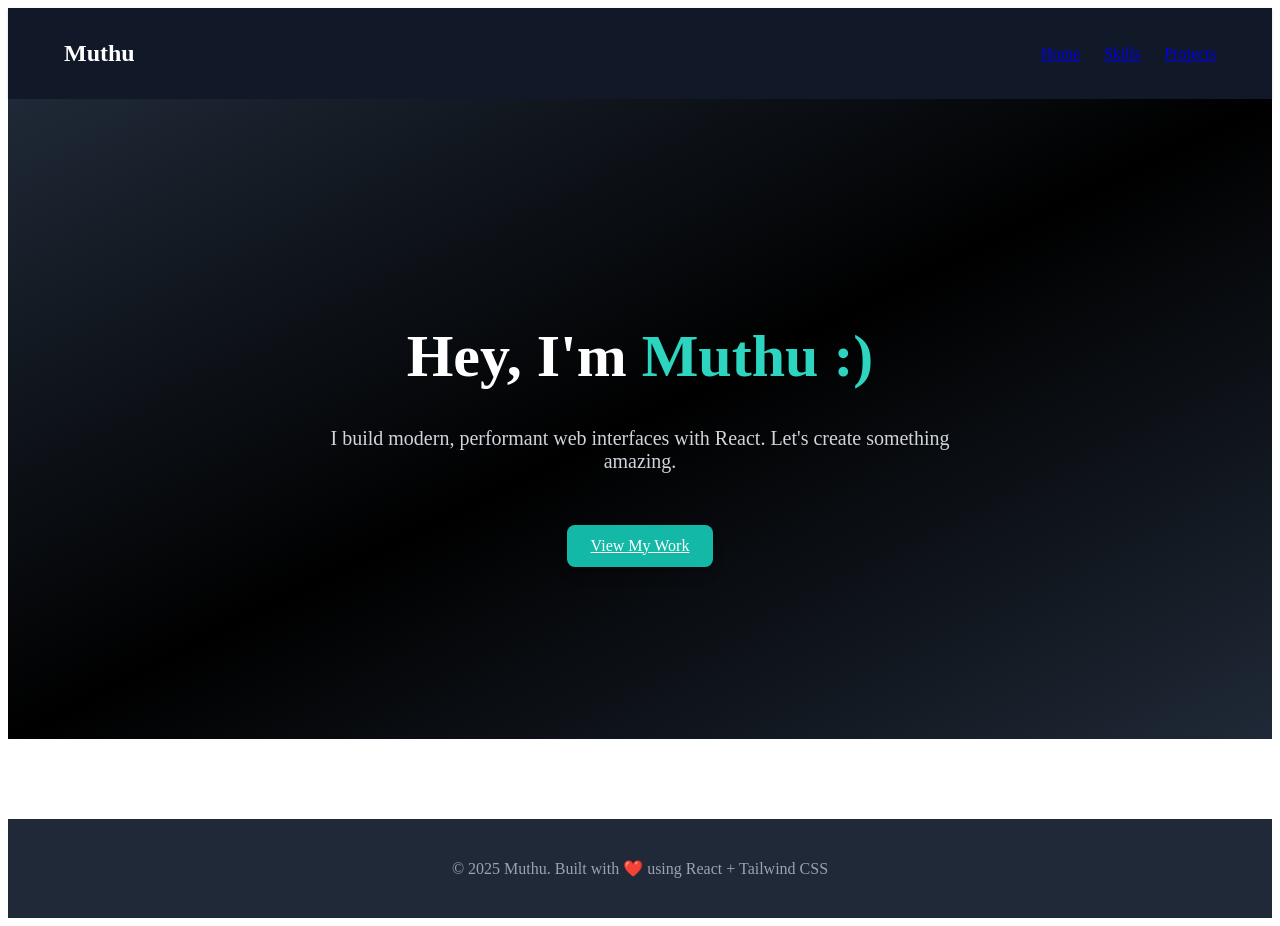
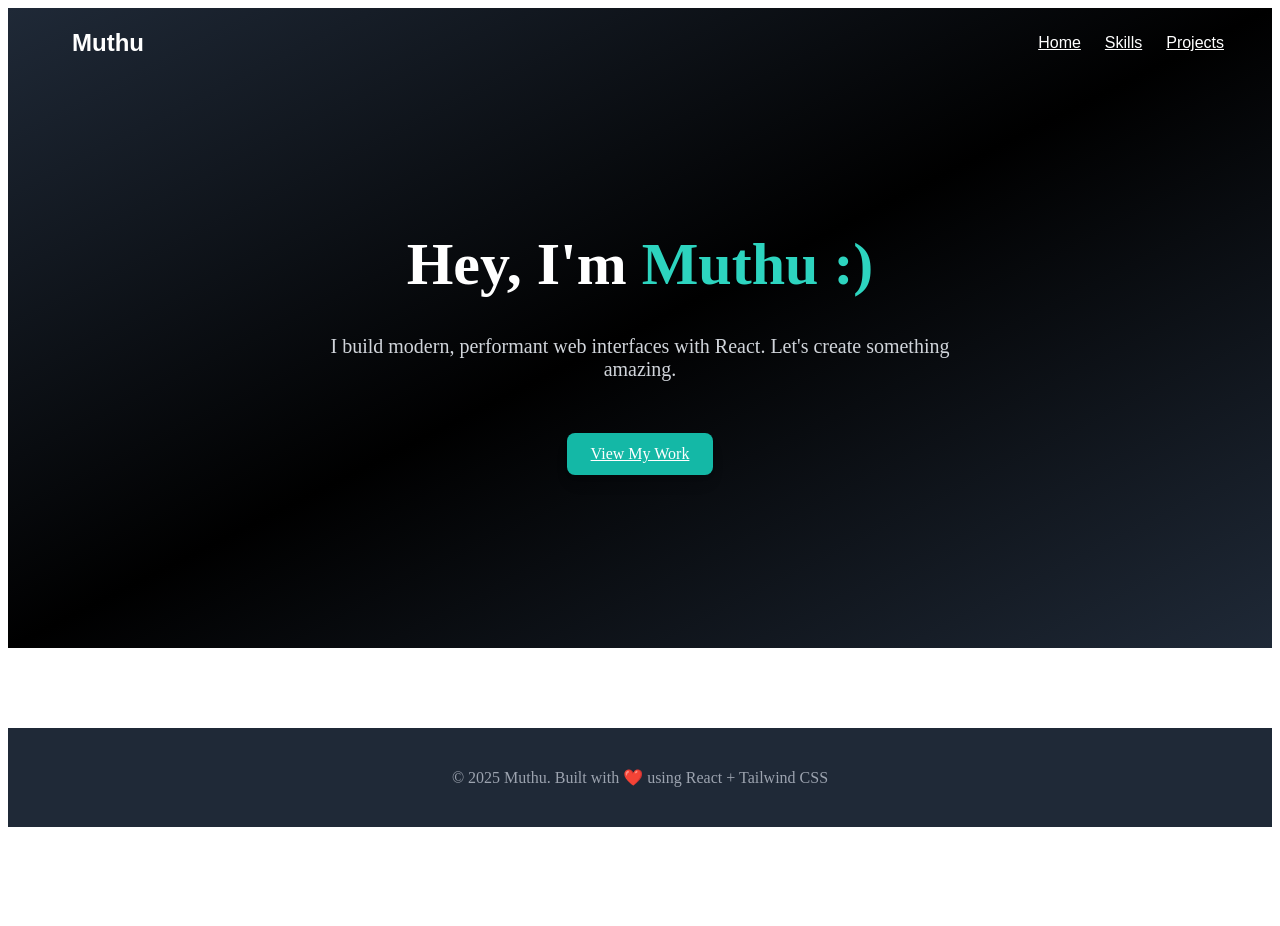
Before and after one commit to Muthu1612/Portfolio, a React (Vite) app: page / in a window 1280 px wide. After the commit the page ends 835 px from the top, so only its background shows below. Built offline with nearby package versions, Linux system fonts and the light colour scheme.

Commit message:
added dynamic header css

```diff
--- a/src/components/Header.jsx
+++ b/src/components/Header.jsx
@@ -1,16 +1,62 @@
-import { Link } from 'react-router-dom';
+import { Link, useLocation } from 'react-router-dom';
+import { useState, useEffect } from 'react';
 import '../styles/layout.css';
 import '../styles/typography.css';
 
 const Header = () => {
+  const [navbarExpanded, setNavbarExpanded] = useState(true);
+  const [transparency, setTransparency] = useState(0.0);
+  const location = useLocation();
+
+  // Check if current page is Skills or Projects
+  const isDarkPage = ['/projects'].includes(location.pathname);
+
+  const handleScroll = () => {
+    if (window.pageYOffset > 50 && navbarExpanded) {
+      setNavbarExpanded(false);
+    } else if (window.pageYOffset < 50 && !navbarExpanded) {
+      setNavbarExpanded(true);
+    }
+
+    // On dark pages, start with higher transparency (darker)
+    const maxTransparency = isDarkPage ? 0.0 : 1;
+    const scrollThreshold = isDarkPage ? 0 : 500;
+
+    if (window.pageYOffset > scrollThreshold) {
+      setTransparency(maxTransparency);
+    } else {
+      setTransparency(isDarkPage ? maxTransparency : window.pageYOffset / 500.0);
+    }
+  };
+
+  useEffect(() => {
+    // Set initial transparency based on page
+    if (isDarkPage) {
+      setTransparency(0.0); // More opaque by default
+    } else {
+      setTransparency(0.0); // More transparent by default
+    }
+
+    window.addEventListener('scroll', handleScroll);
+    return () => {
+      window.removeEventListener('scroll', handleScroll);
+    };
+  }, [navbarExpanded, isDarkPage]);
+
   return (
-    <header className="header">
+    <header
+      className={`header ${isDarkPage ? 'dark' : ''}`}
+      style={{
+        backgroundColor: `rgba(27, 27, 27, ${transparency})`,
+        backdropFilter: `blur(${transparency * 5}px)`,
+      }}
+    >
       <div className="header-container">
         <h1 className="brand">Muthu</h1>
         <nav className="nav-links">
-          <Link to="/" className="nav-link">Home</Link>
-          <Link to="/skills" className="nav-link">Skills</Link>
-          <Link to="/projects" className="nav-link">Projects</Link>
+          <Link to="/" className="nav-link whiteLink">Home</Link>
+          <Link to="/skills" className="nav-link whiteLink">Skills</Link>
+          <Link to="/projects" className="nav-link whiteLink">Projects</Link>
         </nav>
       </div>
     </header>
--- a/src/styles/layout.css
+++ b/src/styles/layout.css
@@ -3,25 +3,75 @@
 @tailwind utilities;
 
 @layer components {
+
+main {
+  padding-top: 80px; /* Must match your header height */
+}
+
 .header {
-    background-color: #111827; /* Equivalent to bg-gray-900 */
-    color: #fff; /* Equivalent to text-white */
-    box-shadow: 0 1px 3px 0 rgba(0,0,0,0.1), 0 1px 2px 0 rgba(0,0,0,0.06); /* shadow-md */
+  background-color: rgba(27, 27, 27, 0.85);
+  color: #fff;
+  position: fixed;
+  width: 100%;
+  z-index: 100;
+  transition: background 0.35s ease 0.15s, padding 0.35s ease;
+  padding-top: 5px;
+  padding-bottom: 5px;
 }
 
 .header-container {
-    max-width: 72rem; /* max-w-6xl */
-    margin-left: auto; /* mx-auto */
+  max-width: 72rem;
+  margin-left: auto;
   margin-right: auto;
-    padding-left: 1rem; /* px-4 */
+  padding-left: 1rem;
   padding-right: 1rem;
-    padding-top: 1rem; /* py-4 */
-    padding-bottom: 1rem;
   display: flex;
   justify-content: space-between;
   align-items: center;
 }
 
+/* For dark pages where header starts opaque */
+.header.dark {
+  background-color: rgba(27, 27, 27, 0.85) !important;
+  backdrop-filter: blur(5px) !important;
+}
+
+
+.brand {
+  color: #fff;
+  font-family: "Montserrat-Regular", sans-serif;
+  font-size: 1.5rem;
+  transition: color 0.35s ease-in-out;
+}
+
+.brand:hover {
+  color: #fed136;
+}
+
+.nav-links {
+  display: flex;
+  gap: 1.5rem;
+}
+
+.whiteLink {
+  color: #fff;
+  font-family: "Montserrat-Regular", sans-serif;
+  transition: color 0.35s ease-in-out;
+}
+
+.whiteLink:hover {
+  color: #fed136;
+}
+
+@media (max-width: 768px) {
+  .brand {
+    padding-left: 0;
+  }
+
+  .whiteLink {
+    padding-left: 2px;
+  }
+}
   .nav-links {
     display: flex;
     gap: 1.5rem; /* space-x-6 */
```
Lines whose indentation alone changed are shown as unchanged.
